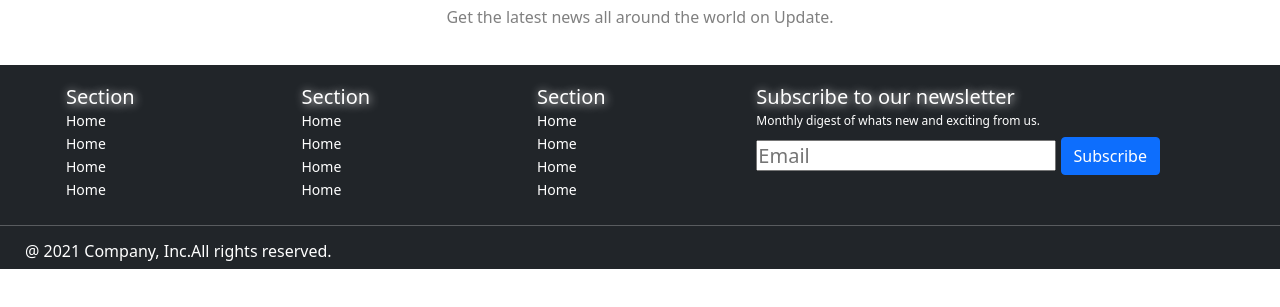
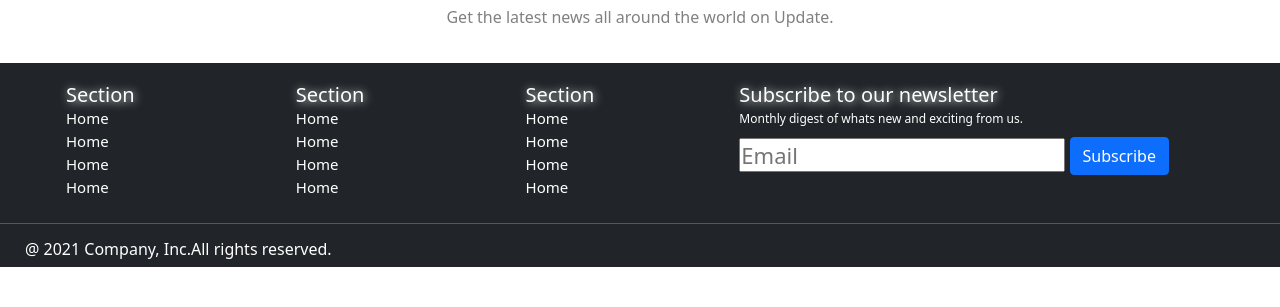
Before and after one commit to Aneeshh18/NewsWebsite, a plain HTML site: page index.html in a window 1280 px wide. Shown: the part 137-444 px from the top of the page. Drawn offline with nearby package versions, Linux system fonts and the light colour scheme; no server answers; files whose address does not match are found by name.

Commit message:
Update index.html

```diff
--- a/index.html
+++ b/index.html
@@ -18,12 +18,13 @@
         h1,
         p {
             text-align: center;
+            justify-content: center;
         }
 
         #content {
             display: flex;
             flex-wrap: wrap;
-            margin: 0px 10px 20px 20px;
+            margin: 0px 10px 18px 19px;
         }
 
         footer {
@@ -36,13 +37,13 @@
         footer .main_container1 {
             display: flex;
             justify-content: space-between;
-            padding: 20px 50px 0px 50px;
+            padding: 20px 46px 0px 50px;
             color: white;
             line-height: 7px;
         }
 
         footer .container2 {
-            margin-right: 70px;
+            margin-right: 65px;
         }
 
         footer h2 {
@@ -51,7 +52,7 @@
         }
 
         footer p {
-            font-size: 14px;
+            font-size: 15px;
             text-align: left;
         }
 
@@ -60,7 +61,7 @@
         }
 
         footer .container2 input {
-            font-size: 20px;
+            font-size: 22px;
         }
 
         footer .container2 button {
@@ -96,6 +97,7 @@
 
             footer h6 {
                 text-align: center;
+                justify-content: center;
             }
         }
     </style>
@@ -182,7 +184,7 @@
                 </div>
             </div>
         </div>
-        <hr style="color: white;">
+        <hr style="color: rgb(240, 240, 240);">
         <div>
             <div>
                 <h6 style="color: white;">@ 2021 Company, Inc.All rights reserved.</h6>
```
